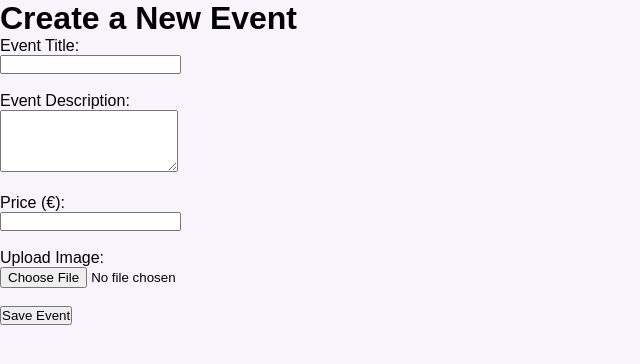
After one commit to kristersKrumins/PHP-majaslapa, a PHP site: page /new_event.php in a window 1280 px wide. The commit adds this page. Shown: the top 364 px of the page, without its empty margins (0-640 px from the left). Run offline with PHP 8.4, Linux system fonts and the light colour scheme.

Commit message:
turpinu projektu

```diff
--- a/css/styles.css
+++ b/css/styles.css
@@ -15,10 +15,10 @@ body {
     background-color: #4e148c;
     color: #fff;
     display: flex;
-    justify-content: flex-end; /* Aligns the login button to the right */
+    justify-content: flex-end;
     align-items: center;
     padding: 10px 20px;
-    font-size: 14px;
+    gap: 10px;
 }
 
 .top-bar .login-btn {
@@ -78,10 +78,45 @@ body {
     color: #ff4081;
 }
 
-/* Main Section */
-main {
+/* Main Heading Section */
+.main-heading {
+    display: flex; /* Enables flexbox */
+    justify-content: center; /* Centers content horizontally */
+    align-items: center; /* Centers content vertically */
+    position: relative; /* Allows absolute positioning of the button */
     padding: 20px;
-    text-align: center;
+}
+
+.main-heading h2 {
+    font-size: 24px;
+    color: #4e148c;
+    margin: 0;
+    text-align: center; /* Ensures the text is centered within its own space */
+    flex: 1; /* Allows the heading to take up available space */
+}
+
+.main-heading .new-event-btn {
+    background-color: #4caf50; /* Green background */
+    padding: 10px 15px;
+    border-radius: 5px;
+    color: #fff;
+    text-decoration: none;
+    font-weight: bold;
+    transition: background-color 0.3s ease;
+    position: absolute; /* Allows independent placement of the button */
+    right: 20px; /* Places the button on the right of the container */
+}
+
+.main-heading .new-event-btn:hover {
+    background-color: #81c784; /* Lighter green */
+}
+
+
+/* Center Search Bar */
+.search-bar {
+    display: flex;
+    justify-content: center;
+    padding: 10px 0;
 }
 
 .search-bar input {
--- a/index.php
+++ b/index.php
@@ -32,7 +32,11 @@
 
     <!-- Main Content -->
     <main>
-        <h2>Discover Fun-Filled Events for Children!</h2>
+        <div class="main-heading">
+            <h2>Discover Fun-Filled Events for Children!</h2>
+            <a href="new_event.php" class="new-event-btn">Jauns Pasākums</a>
+        </div>
+
         <div class="search-bar">
             <input type="text" placeholder="Search for events...">
         </div>
--- /dev/null
+++ b/new_event.php
@@ -0,0 +1,31 @@
+<!DOCTYPE html>
+<html lang="en">
+<head>
+    <meta charset="UTF-8">
+    <meta name="viewport" content="width=device-width, initial-scale=1.0">
+    <title>Create New Event</title>
+    <link rel="stylesheet" href="css/styles.css">
+</head>
+<body>
+    <header>
+        <h1>Create a New Event</h1>
+    </header>
+    <main>
+        <form action="save_event.php" method="post" enctype="multipart/form-data">
+            <label for="title">Event Title:</label><br>
+            <input type="text" id="title" name="title" required><br><br>
+
+            <label for="description">Event Description:</label><br>
+            <textarea id="description" name="description" rows="4" required></textarea><br><br>
+
+            <label for="price">Price (€):</label><br>
+            <input type="number" id="price" name="price" required><br><br>
+
+            <label for="image">Upload Image:</label><br>
+            <input type="file" id="image" name="image" accept="image/*" required><br><br>
+
+            <button type="submit">Save Event</button>
+        </form>
+    </main>
+</body>
+</html>
```
